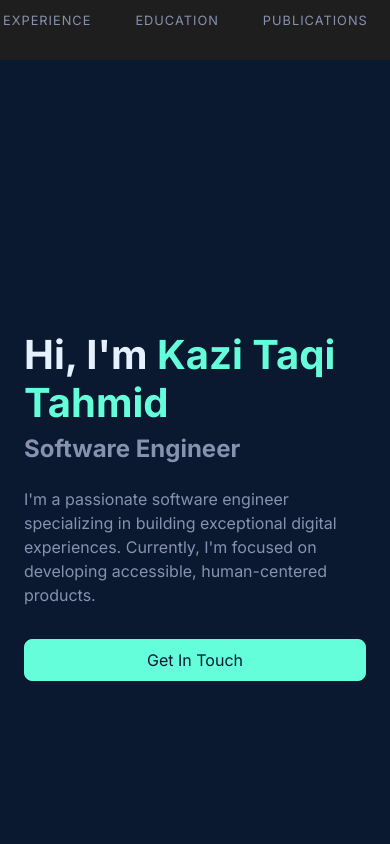
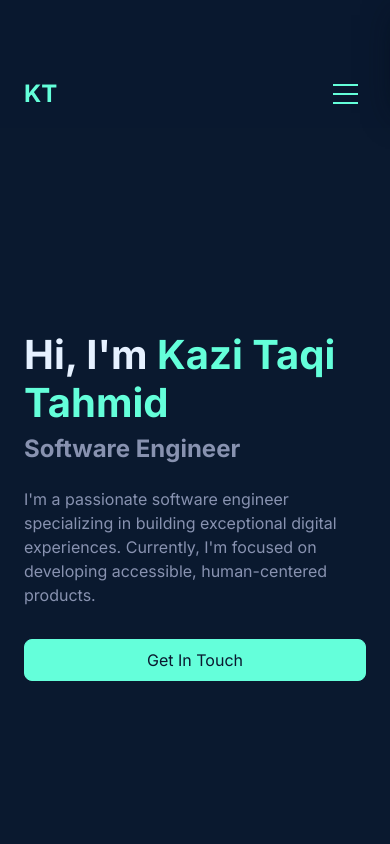
Before and after one commit to tahmidtaqi/taqiTahmidPortfolio, an Astro site: page / in a window 390 px wide. Shown: the top 844 px of the page. Built offline with nearby package versions, Linux system fonts and the light colour scheme; Astro itself is replaced by a stand-in of ours.

Commit message:
changed header position

```diff
--- a/src/components/Header.astro
+++ b/src/components/Header.astro
@@ -1,4 +1,12 @@
+---
+---
+
 <header class="header">
+  <div class="container">
+    <div class="header-content">
+      <div class="logo">
+        <a href="/">KT</a>
+      </div>
       <nav class="nav">
         <ul class="nav-list">
          <li><a href="#about">ABOUT ME</a></li>
@@ -9,71 +17,175 @@
           <li><a href="#contact">CONTACT</a></li>
         </ul>
       </nav>
+      <button class="mobile-nav-toggle" aria-controls="nav-list" aria-expanded="false">
+        <span class="sr-only">Menu</span>
+        <div class="hamburger">
+          <span></span>
+          <span></span>
+          <span></span>
+        </div>
+      </button>
+    </div>
+  </div>
 </header>
+
+<script>
+  const mobileNavToggle = document.querySelector('.mobile-nav-toggle');
+  const navList = document.querySelector('.nav-list');
+  const navLinks = document.querySelectorAll('.nav-list a');
+
+  if (mobileNavToggle && navList) {
+    mobileNavToggle.addEventListener('click', () => {
+      const expanded = mobileNavToggle.getAttribute('aria-expanded') === 'true';
+      mobileNavToggle.setAttribute('aria-expanded', (!expanded).toString());
+      navList.classList.toggle('active');
+      document.body.classList.toggle('nav-open');
+    });
+  }
+
+  navLinks.forEach(link => {
+    link.addEventListener('click', () => {
+      if (navList) {
+        navList.classList.remove('active');
+      }
+      if (mobileNavToggle) {
+        mobileNavToggle.setAttribute('aria-expanded', 'false');
+      }
+      document.body.classList.remove('nav-open');
+    });
+  });
+</script>
 
 <style>
   .header {
     position: fixed;
     top: 0;
     left: 0;
-    bottom: 0;
-    width: 150px; /* Slightly wider to accommodate horizontal text */
-    background-color: #1e1e1e;
-    display: flex;
-    align-items: center;
-    z-index: 10;
+    right: 0;
+    z-index: 1000;
+    background-color: rgba(10, 25, 47, 0.85);
+    backdrop-filter: blur(10px);
+    transition: var(--transition);
+    padding: var(--spacing-sm) 0;
   }
 
-  .nav {
-    width: 100%;
+  .header-content {
+    display: flex;
+    justify-content: space-between;
+    align-items: center;
+  }
+
+  .logo a {
+    font-size: 1.5rem;
+    font-weight: 700;
+    color: var(--accent-color);
   }
 
   .nav-list {
+    display: flex;
     list-style: none;
-    display: flex;
-    flex-direction: column;
-    align-items: flex-start; /* Changed from center to left-align */
     gap: var(--spacing-lg);
-    padding: 0 20px; /* Added horizontal padding */
     margin: 0;
+    padding: 0;
   }
 
   .nav-list a {
-    color: var(--text-secondary);
-    font-size: 0.8rem;
-    text-transform: uppercase;
-    letter-spacing: 1px;
-    transition: var(--transition);
-    /* Removed writing-mode and text-orientation */
-    padding: 8px 0; /* Adjusted padding */
-    display: block; /* Makes entire area clickable */
-    width: 100%; /* Full width for hover effect */
+    color: var(--text-primary);
+    font-size: 0.9rem;
+    padding: var(--spacing-xs);
+    position: relative;
   }
 
   .nav-list a:hover {
     color: var(--accent-color);
   }
 
+  .mobile-nav-toggle {
+    display: none;
+    background: transparent;
+    border: none;
+    cursor: pointer;
+    padding: var(--spacing-xs);
+  }
+
+  .hamburger {
+    display: flex;
+    flex-direction: column;
+    justify-content: space-between;
+    height: 20px;
+    width: 25px;
+  }
+
+  .hamburger span {
+    display: block;
+    height: 2px;
+    width: 100%;
+    background-color: var(--accent-color);
+    transition: var(--transition);
+  }
+
+  .sr-only {
+    position: absolute;
+    width: 1px;
+    height: 1px;
+    padding: 0;
+    margin: -1px;
+    overflow: hidden;
+    clip: rect(0, 0, 0, 0);
+    white-space: nowrap;
+    border-width: 0;
+  }
+
   @media (max-width: 768px) {
-    .header {
+    .nav {
+      position: fixed;
       top: 0;
-      left: 0;
       right: 0;
-      bottom: auto;
-      height: 60px;
-      width: 100%;
+      bottom: 0;
+      z-index: 999;
     }
 
     .nav-list {
-      flex-direction: row;
-      gap: var(--spacing-md);
-      padding: var(--spacing-sm);
-      justify-content: center; /* Center items in mobile */
+      position: fixed;
+      top: 0;
+      right: 0;
+      bottom: 0;
+      background-color: var(--card-background);
+      padding: 80px var(--spacing-lg) var(--spacing-lg);
+      width: 75%;
+      max-width: 300px;
+      flex-direction: column;
+      align-items: center;
+      justify-content: flex-start;
+      transform: translateX(100%);
+      transition: var(--transition);
+      box-shadow: -10px 0px 30px -15px rgba(2, 12, 27, 0.7);
     }
 
-    .nav-list a {
-      padding: 5px 10px;
-      /* No need for writing-mode change since we removed it */
+    .nav-list.active {
+      transform: translateX(0);
+    }
+
+    .mobile-nav-toggle {
+      display: block;
+      position: relative;
+      z-index: 1001;
+    }
+
+    .mobile-nav-toggle[aria-expanded="true"] .hamburger span:nth-child(1) {
+      transform: translateY(9px) rotate(45deg);
+    }
+
+    .mobile-nav-toggle[aria-expanded="true"] .hamburger span:nth-child(2) {
+      opacity: 0;
+    }
+
+    .mobile-nav-toggle[aria-expanded="true"] .hamburger span:nth-child(3) {
+      transform: translateY(-9px) rotate(-45deg);
+    }
+
+    body.nav-open {
+      overflow: hidden;
     }
   }
 </style>
--- a/src/components/headerMain.astro
+++ b/src/components/Headerwork.astro
@@ -1,14 +1,11 @@
----
----
-
 <header class="header">
   <nav class="nav">
     <ul class="nav-list">
       <li><a href="#about">ABOUT ME</a></li>
-      <li><a href="#experience">MY Experience</a></li>
-      <li><a href="#projects">MY PROJECT</a></li>
-      <li><a href="#clients">MY CLIENT</a></li>
-      <li><a href="#blog">MY BLOG</a></li>
+      <li><a href="#experience">EXPERIENCE</a></li>
+      <li><a href="#education">EDUCATION</a></li>
+      <li><a href="#publications">PUBLICATIONS</a></li>
+      <!--<li><a href="#projects">PROJECT</a></li> -->
       <li><a href="#contact">CONTACT</a></li>
     </ul>
   </nav>
@@ -20,7 +17,7 @@
     top: 0;
     left: 0;
     bottom: 0;
-    width: 100px;
+    width: 150px; /* Slightly wider to accommodate horizontal text */
     background-color: #1e1e1e;
     display: flex;
     align-items: center;
@@ -35,9 +32,9 @@
     list-style: none;
     display: flex;
     flex-direction: column;
-    align-items: center;
+    align-items: flex-start; /* Changed from center to left-align */
     gap: var(--spacing-lg);
-    padding: 0;
+    padding: 0 20px; /* Added horizontal padding */
     margin: 0;
   }
 
@@ -47,9 +44,10 @@
     text-transform: uppercase;
     letter-spacing: 1px;
     transition: var(--transition);
-    writing-mode: vertical-lr;
-    text-orientation: mixed;
-    padding: 15px 0;
+    /* Removed writing-mode and text-orientation */
+    padding: 8px 0; /* Adjusted padding */
+    display: block; /* Makes entire area clickable */
+    width: 100%; /* Full width for hover effect */
   }
 
   .nav-list a:hover {
@@ -64,19 +62,18 @@
       bottom: auto;
       height: 60px;
       width: 100%;
-      flex-direction: row;
-      justify-content: center;
     }
 
     .nav-list {
       flex-direction: row;
       gap: var(--spacing-md);
       padding: var(--spacing-sm);
+      justify-content: center; /* Center items in mobile */
     }
 
     .nav-list a {
-      writing-mode: horizontal-tb;
       padding: 5px 10px;
+      /* No need for writing-mode change since we removed it */
     }
   }
 </style>
```
Lines whose indentation alone changed are shown as unchanged.
